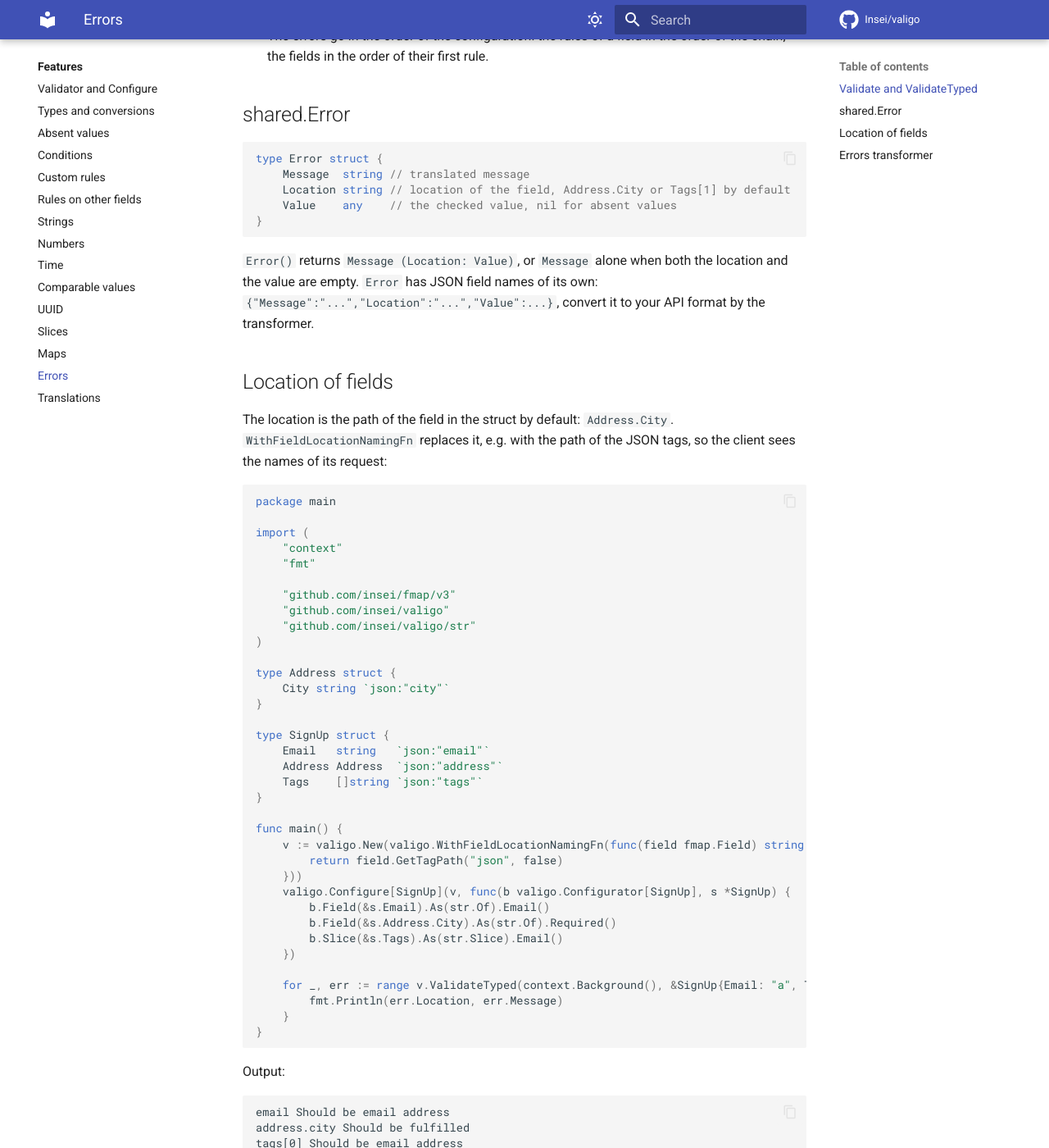
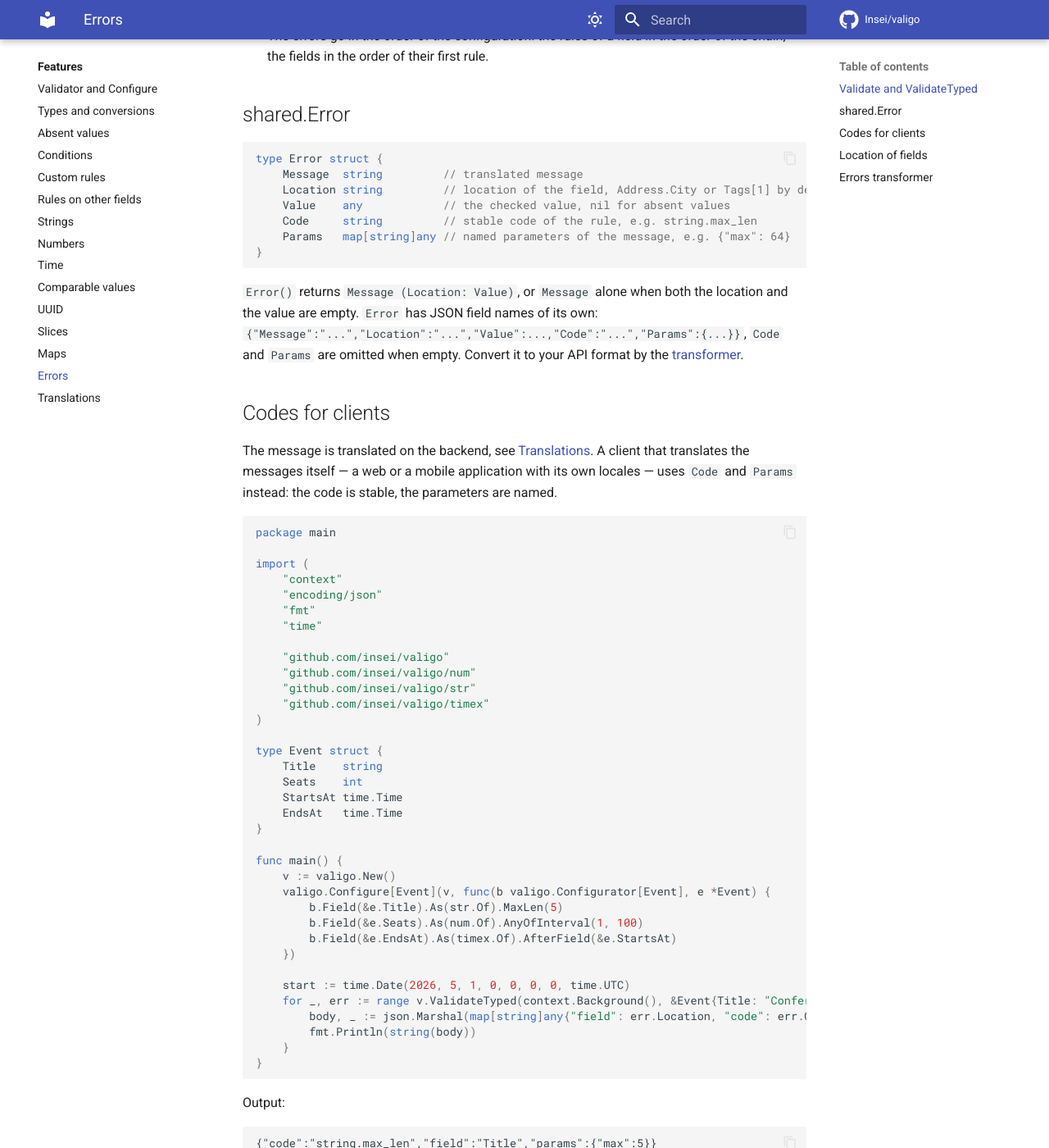
Before and after one commit to Insei/valigo, an MkDocs documentation site: the page built from docs/features/errors.md, in a window 1280 px wide and 1400 px high, scrolled down 526 px. Shown: the whole window at 82% size. Built offline with MkDocs 1.6.1 and Material for MkDocs 9.7.7, drawn with Linux system fonts in a browser that asks for light colours; comment, search, counter and statistics services are not loaded; the version menu is left out; some of the changed text lies outside the part shown.

Commit message:
docs: describe the codes of errors for clients

````diff
--- a/docs/features/errors.md
+++ b/docs/features/errors.md
@@ -16,13 +16,94 @@ func (v *Validator) ValidateTyped(ctx context.Context, obj any) []shared.Error
 
 ```go
 type Error struct {
-	Message  string // translated message
-	Location string // location of the field, Address.City or Tags[1] by default
-	Value    any    // the checked value, nil for absent values
+	Message  string         // translated message
+	Location string         // location of the field, Address.City or Tags[1] by default
+	Value    any            // the checked value, nil for absent values
+	Code     string         // stable code of the rule, e.g. string.max_len
+	Params   map[string]any // named parameters of the message, e.g. {"max": 64}
 }
 ```
 
-`Error()` returns `Message (Location: Value)`, or `Message` alone when both the location and the value are empty. `Error` has JSON field names of its own: `{"Message":"...","Location":"...","Value":...}`, convert it to your API format by the transformer.
+`Error()` returns `Message (Location: Value)`, or `Message` alone when both the location and the value are empty. `Error` has JSON field names of its own: `{"Message":"...","Location":"...","Value":...,"Code":"...","Params":{...}}`, `Code` and `Params` are omitted when empty. Convert it to your API format by the [transformer](#errors-transformer).
+
+## Codes for clients
+
+The message is translated on the backend, see [Translations](translations.md). A client that translates the messages itself — a web or a mobile application with its own locales — uses `Code` and `Params` instead: the code is stable, the parameters are named.
+
+```go
+package main
+
+import (
+	"context"
+	"encoding/json"
+	"fmt"
+	"time"
+
+	"github.com/insei/valigo"
+	"github.com/insei/valigo/num"
+	"github.com/insei/valigo/str"
+	"github.com/insei/valigo/timex"
+)
+
+type Event struct {
+	Title    string
+	Seats    int
+	StartsAt time.Time
+	EndsAt   time.Time
+}
+
+func main() {
+	v := valigo.New()
+	valigo.Configure[Event](v, func(b valigo.Configurator[Event], e *Event) {
+		b.Field(&e.Title).As(str.Of).MaxLen(5)
+		b.Field(&e.Seats).As(num.Of).AnyOfInterval(1, 100)
+		b.Field(&e.EndsAt).As(timex.Of).AfterField(&e.StartsAt)
+	})
+
+	start := time.Date(2026, 5, 1, 0, 0, 0, 0, time.UTC)
+	for _, err := range v.ValidateTyped(context.Background(), &Event{Title: "Conference", StartsAt: start, EndsAt: start}) {
+		body, _ := json.Marshal(map[string]any{"field": err.Location, "code": err.Code, "params": err.Params})
+		fmt.Println(string(body))
+	}
+}
+```
+
+Output:
+
+```text
+{"code":"string.max_len","field":"Title","params":{"max":5}}
+{"code":"number.interval","field":"Seats","params":{"max":100,"min":1}}
+{"code":"time.after_field","field":"EndsAt","params":{"field":"StartsAt"}}
+```
+
+| Code | Params |
+|---|---|
+| `string.required`, `string.email`, `string.url`, `string.ip`, `string.ipv4`, `string.ipv6`, `string.hostname`, `string.uuid`, `string.alphanumeric`, `string.regexp` | — |
+| `string.min_len`, `string.min_runes` | `min` |
+| `string.max_len`, `string.max_runes` | `max` |
+| `string.any_of` | `values` |
+| `string.prefix`, `string.suffix`, `string.contains` | `prefix`, `suffix`, `substring` |
+| `string.equal_field` | `field` |
+| `number.required` | — |
+| `number.min`, `number.max` | `min`, `max` |
+| `number.min_field`, `number.max_field` | `field` |
+| `number.any_of` | `values` |
+| `number.interval` | `min`, `max` |
+| `time.required`, `time.in_past`, `time.in_future` | — |
+| `time.before`, `time.after` | `time` (RFC 3339) |
+| `time.between` | `from`, `to` (RFC 3339) |
+| `time.before_field`, `time.after_field` | `field` |
+| `value.required`, `value.unique` | — |
+| `value.one_of`, `value.not_one_of` | `values` |
+| `value.equal`, `value.not_equal` | `value` |
+| `value.equal_field` | `field` |
+| `uuid.required` | — |
+| `uuid.any_of` | `values` |
+| `slice.required`, `map.required` | — |
+| `slice.min_len`, `map.min_len` | `min` |
+| `slice.max_len`, `map.max_len` | `max` |
+
+The `field` parameter is the location of the other field by the location function of the validator. The errors of [custom rules](custom.md) have the locale key as the code, or the code of `shared.M` with `ErrorMsg`.
 
 ## Location of fields
 
````
Also changed, not shown: docs/features/conversions.md (+2 -1 lines), docs/features/custom.md (+7 -1 lines), skills/valigo/SKILL.md (+1 -1 lines).
